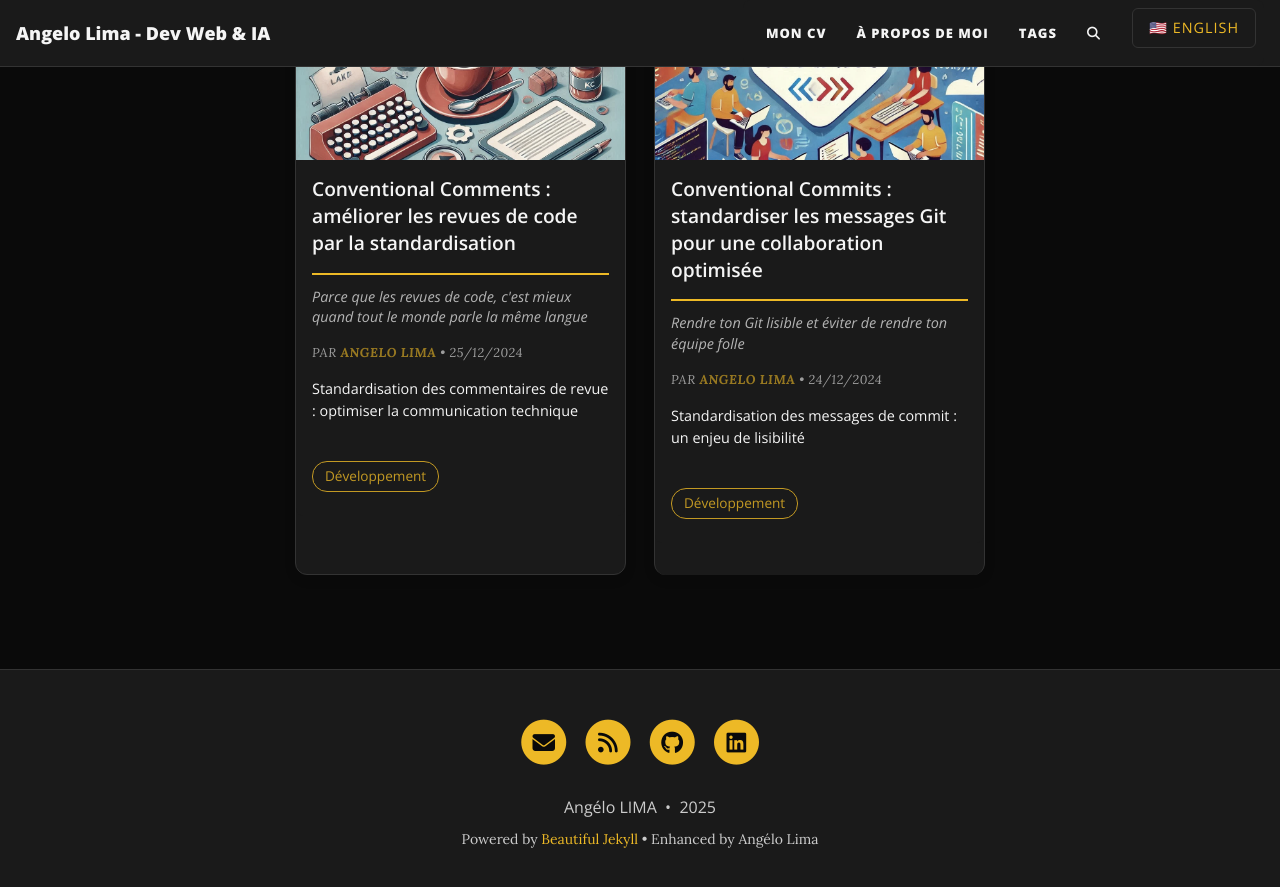
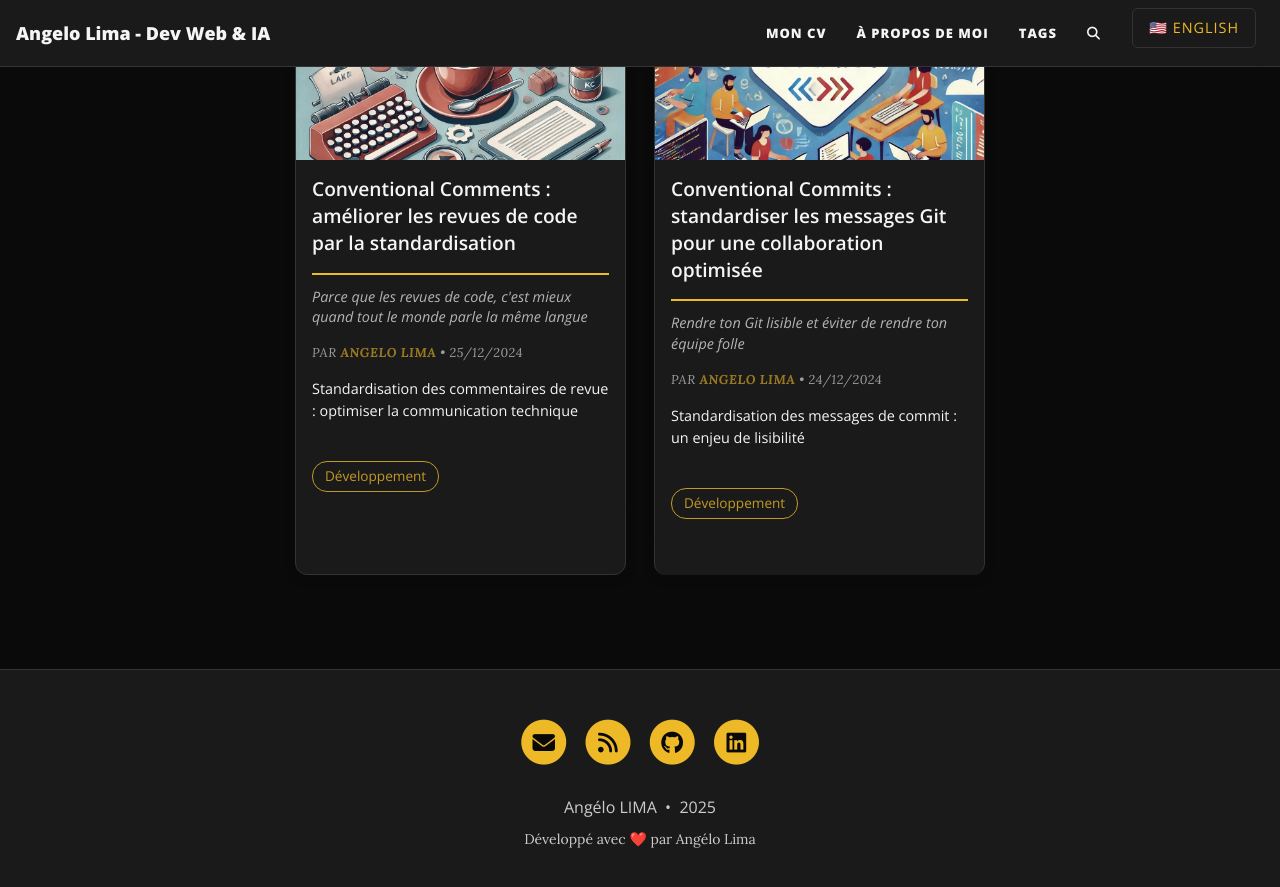
Before and after one commit to Lingelo/angelo-lima.github.io, a Jekyll site: the page built from index.html, in a window 1280 px wide and 900 px high, scrolled down 6323 px. Shown: the top 887 px of the window. Built offline with Jekyll 4.4.1, drawn with Linux system fonts in a browser that asks for light colours; comment, search, counter and statistics services are not loaded.

Commit message:
Rebrand site: Remove Beautiful Jekyll references and add Angelo Lima branding
- Replace README.md with comprehensive Angelo Lima blog documentation
- Remove FUNDING.yml referencing other authors
- Update site branding throughout templates and configuration
- Change workflow name to "Angelo Lima Blog CI"
- Replace Beautiful Jekyll footer with personal branding
- Update configuration comments to reflect custom theme

This site is now fully personalized and no longer references the original theme.

🤖 Generated with [Claude Code](https://claude.ai/code)

Co-Authored-By: Claude <noreply@anthropic.com>

```diff
--- a/_config.yml
+++ b/_config.yml
@@ -339,5 +339,5 @@ plugins: []
 # Pagination configuration disabled - using JavaScript pagination instead
 # paginate_path: "/page:num/"
 
-# Beautiful Jekyll / Dean Attali
-# 2fc73a3a967e97599c9763d05e564189
+# Angelo Lima Personal Blog
+# Custom Jekyll theme - 2024-2025
--- a/_includes/footer.html
+++ b/_includes/footer.html
@@ -1,5 +1,5 @@
 <footer>
-  <div class="container-md beautiful-jekyll-footer">
+  <div class="container-md angelo-lima-footer">
     <div class="row">
       <div class="col-xl-8 offset-xl-2 col-lg-10 offset-lg-1">
       {% include social-networks-links.html %}
@@ -37,11 +37,9 @@
        {% endif%}
 
       </p>
-      {% unless site.remove-ads %}<p class="theme-by text-muted">
-        Powered by
-        <a href="https://beautifuljekyll.com">Beautiful Jekyll</a>
-        • Enhanced by Angélo Lima
-      </p>{% endunless %}
+      <p class="theme-by text-muted">
+        Développé avec ❤️ par <span class="author-highlight">Angélo Lima</span>
+      </p>
       </div>
     </div>
   </div>
--- a/_layouts/base.html
+++ b/_layouts/base.html
@@ -23,7 +23,7 @@ common-js:
 
 <!DOCTYPE html>
 <html lang="{{ page.lang | default: page.language | default: site.language | default: 'fr' }}">
-<!-- Beautiful Jekyll 6.0.1 | Copyright Dean Attali 2023 -->
+<!-- Angelo Lima Blog - Custom Jekyll Theme 2024-2025 -->
 {% include head.html %}
 
 <body>
```
Also changed, not shown: .github/FUNDING.yml (deleted), .github/workflows/ci.yml, README.md.
